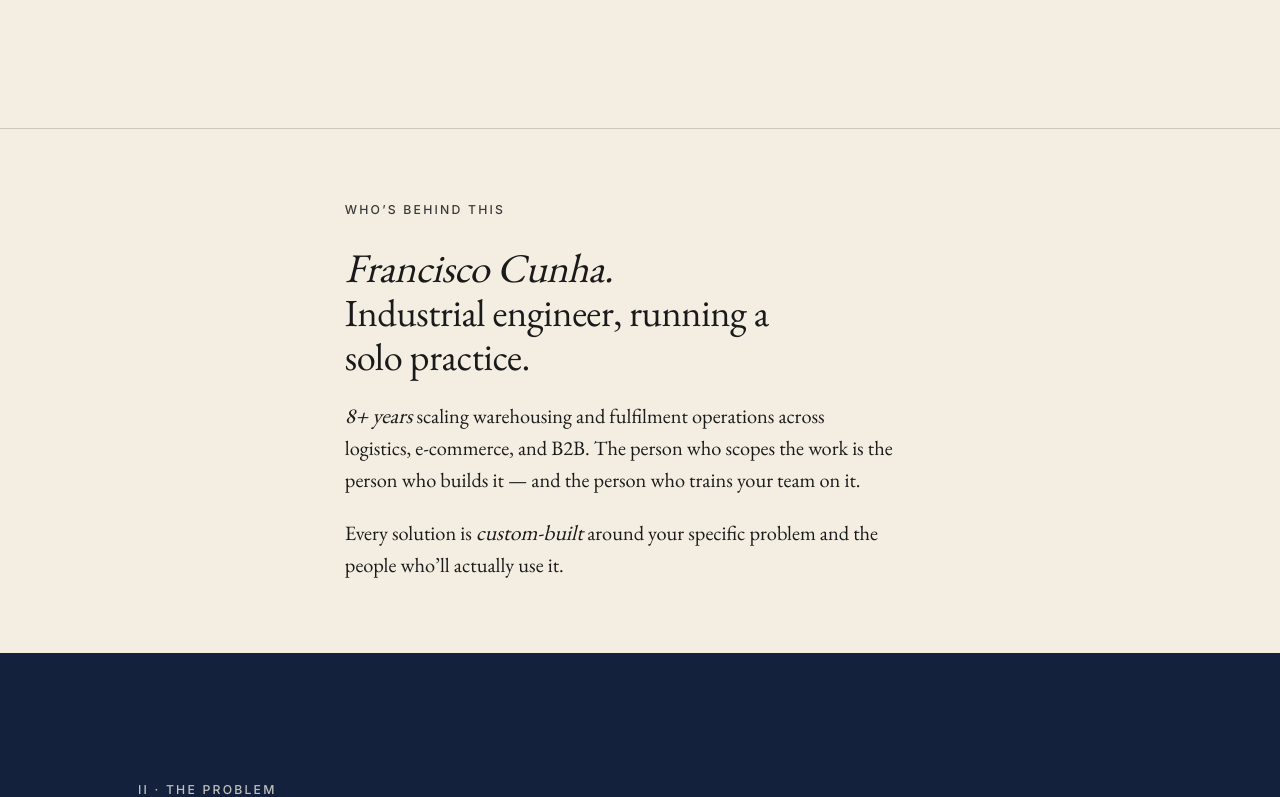
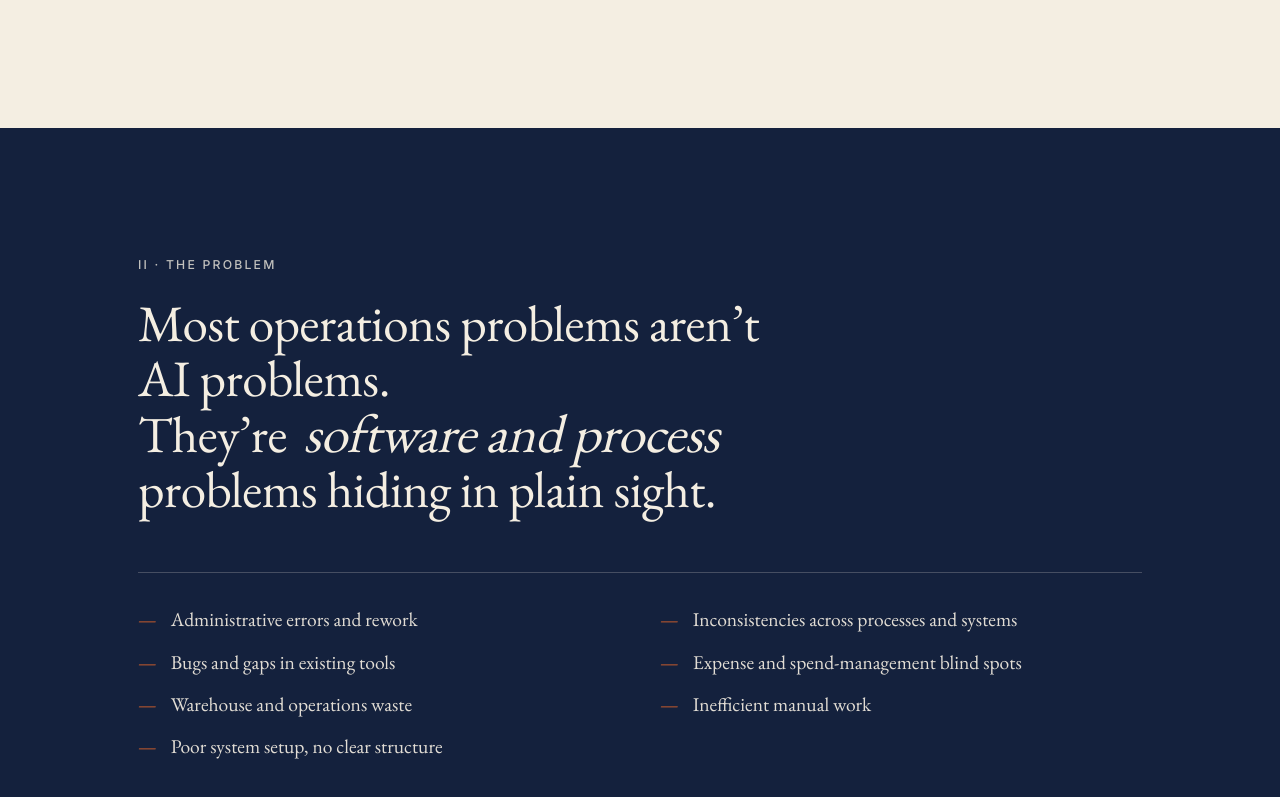
Before and after one commit to franciscocunha42/FranciscoCunha.ai, a Next.js app: page / in a window 1280 px wide. Shown: the part 703-1500 px from the top of the page. Built offline with nearby package versions, Linux system fonts and the light colour scheme.

Commit message:
Remove duplicate AboutLede section and footer .ai chip

```diff
--- a/src/app/page.tsx
+++ b/src/app/page.tsx
@@ -1,6 +1,5 @@
 import Masthead from "@/components/Masthead";
 import Hero from "@/components/Hero";
-import AboutLede from "@/components/AboutLede";
 import Problem from "@/components/Problem";
 import Outcomes from "@/components/Outcomes";
 import Differentiator from "@/components/Differentiator";
@@ -16,7 +15,6 @@ export default function Page() {
       <Masthead />
       <main>
         <Hero />
-        <AboutLede />
         <Problem />
         <Outcomes />
         <Differentiator />
--- a/src/components/AboutLede.module.css
+++ /dev/null
@@ -1,26 +0,0 @@
-.section {
-  border-top: 1px solid var(--rule);
-  padding: 72px 0;
-}
-
-.body {
-  display: flex;
-  flex-direction: column;
-  gap: 22px;
-  max-width: 64ch;
-}
-
-.headline {
-  font-size: clamp(1.7rem, 3vw, 2.4rem);
-  line-height: 1.15;
-  margin-top: 4px;
-  max-width: 26ch;
-}
-
-.lede {
-  font-family: var(--font-serif), serif;
-  font-size: clamp(1.05rem, 1.6vw, 1.2rem);
-  line-height: 1.55;
-  color: var(--ink);
-  max-width: 56ch;
-}
--- a/src/components/AboutLede.tsx
+++ /dev/null
@@ -1,26 +0,0 @@
-import styles from "./AboutLede.module.css";
-
-export default function AboutLede() {
-  return (
-    <section className={`section--tight ${styles.section}`} aria-labelledby="lede-title">
-      <div className={`container ${styles.body}`}>
-        <p className="eyebrow">Who&rsquo;s behind this</p>
-        <h2 id="lede-title" className={styles.headline}>
-          <em>Francisco Cunha.</em>
-          <br />
-          Industrial engineer, running a solo practice.
-        </h2>
-        <p className={styles.lede}>
-          <em>8+ years</em> scaling warehousing and fulfilment operations
-          across logistics, e-commerce, and B2B. The person who scopes the
-          work is the person who builds it — and the person who trains your
-          team on it.
-        </p>
-        <p className={styles.lede}>
-          Every solution is <em>custom-built</em> around your specific
-          problem and the people who&rsquo;ll actually use it.
-        </p>
-      </div>
-    </section>
-  );
-}
--- a/src/components/Footer.tsx
+++ b/src/components/Footer.tsx
@@ -6,7 +6,6 @@ export default function Footer() {
       <hr className="rule" />
       <div className={`container ${styles.row}`}>
         <span>© MMXXVI · Francisco Cunha</span>
-        <span className={styles.right}>franciscocunha.ai</span>
       </div>
     </footer>
   );
```
